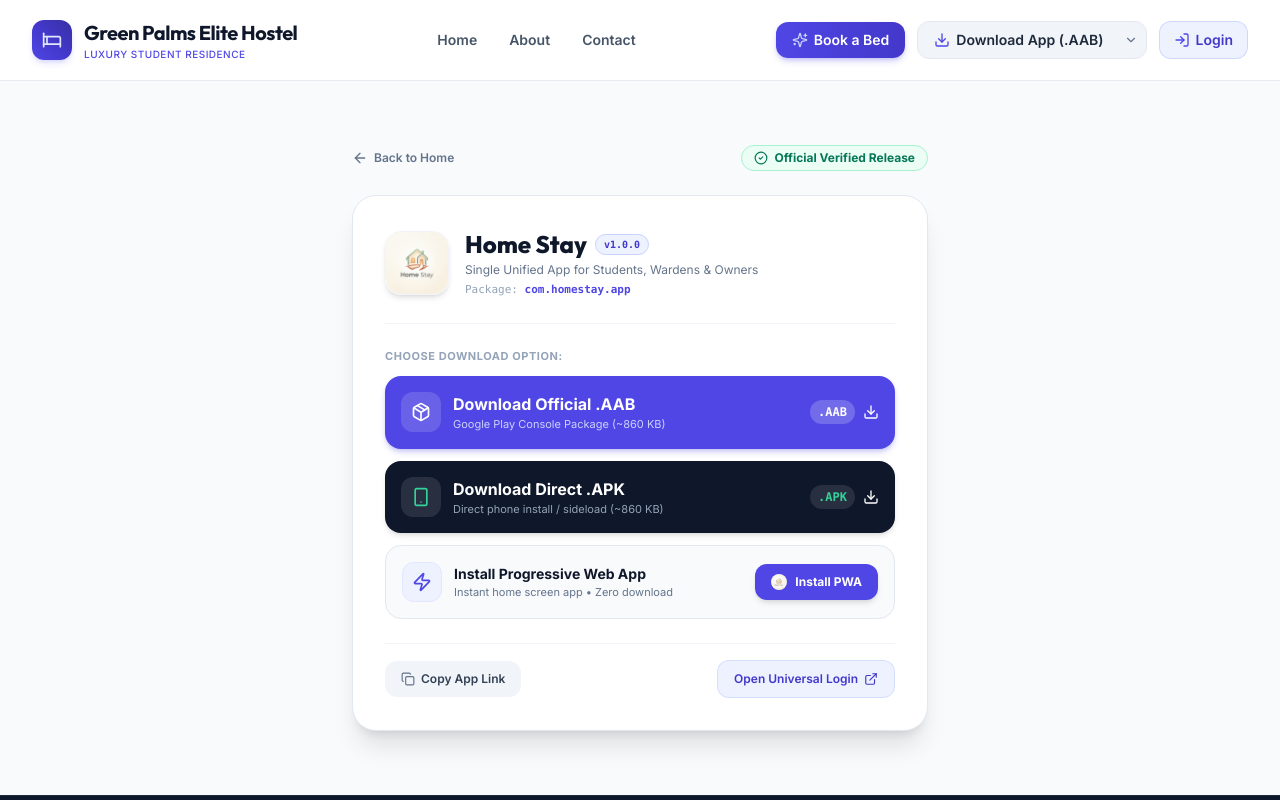
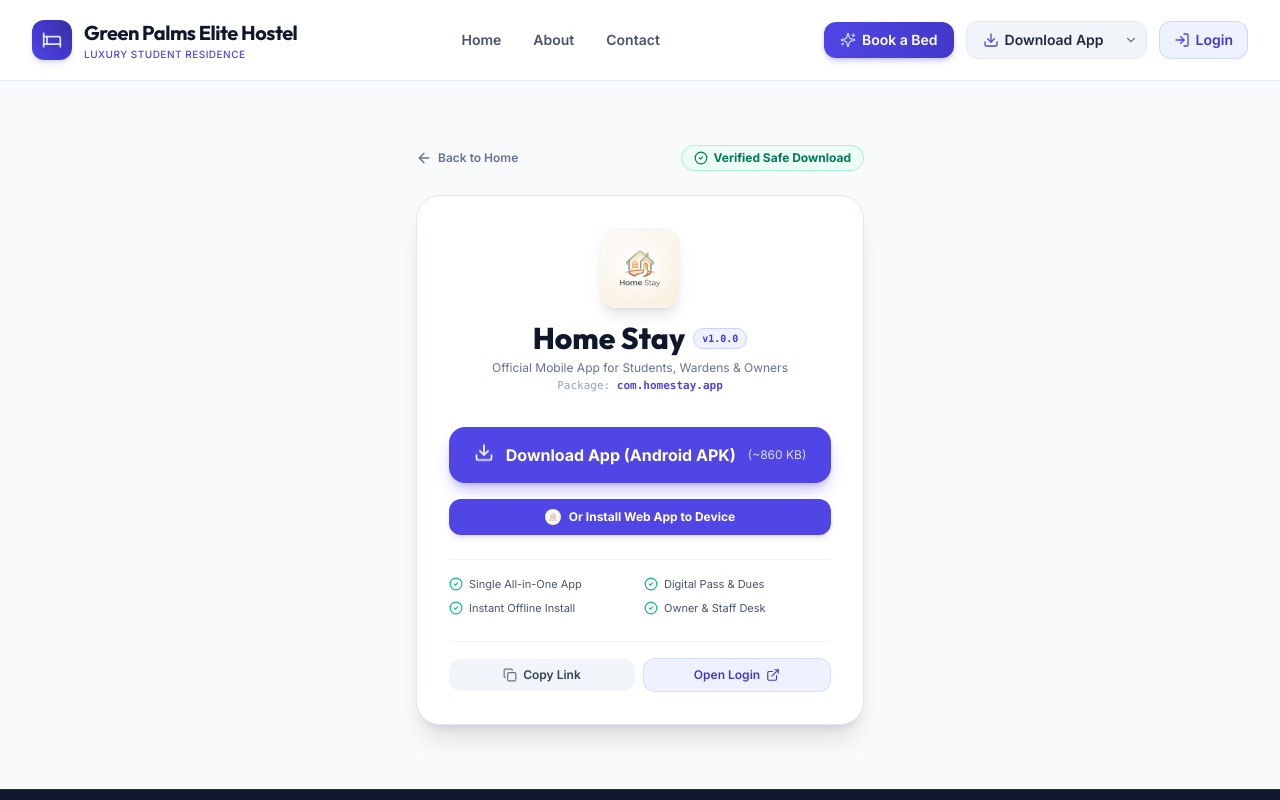
Before and after one commit to homestay7075-lang/homestay, a Next.js app: page /download in a window 1280 px wide. Shown: the top 800 px of the page. Built offline with nearby package versions, Linux system fonts and the light colour scheme.

Commit message:
feat: consolidate into single unified app with all-in-one universal login

```diff
--- a/app/api/download/aab/route.ts
+++ b/app/api/download/aab/route.ts
@@ -3,62 +3,20 @@ import fs from 'fs';
 import path from 'path';
 
 export async function GET(req: Request) {
-  const { searchParams } = new URL(req.url);
-  const role = (searchParams.get('role') || 'single').toLowerCase();
-  const format = (searchParams.get('format') || 'aab').toLowerCase();
+  const downloadsDir = path.join(process.cwd(), 'public', 'downloads');
 
-  const downloadsDir = path.join(process.cwd(), 'public', 'downloads');
-  const unifiedAab = path.join(downloadsDir, 'homestay-release.aab');
-  const unifiedApk = path.join(downloadsDir, 'homestay-v1.0.0.apk');
-  const studentAab = path.join(downloadsDir, 'homestay-student-release.aab');
-  const studentApk = path.join(downloadsDir, 'homestay-student-v1.0.0.apk');
+  // Candidate APK files that exist on disk
+  const candidates = [
+    path.join(downloadsDir, 'homestay-app.apk'),
+    path.join(downloadsDir, 'homestay-v1.0.0.apk'),
+    path.join(downloadsDir, 'homestay-student-v1.0.0.apk'),
+    path.join(downloadsDir, 'homestay-owner-v1.0.0.apk'),
+  ];
 
-  // Auto-provision unified files from release base if not already created
-  if (!fs.existsSync(unifiedAab) && fs.existsSync(studentAab)) {
-    try {
-      fs.copyFileSync(studentAab, unifiedAab);
-    } catch (e) {
-      console.error('Failed copying unified aab', e);
-    }
-  }
+  let filePath = candidates.find((p) => fs.existsSync(p));
 
-  if (!fs.existsSync(unifiedApk) && fs.existsSync(studentApk)) {
-    try {
-      fs.copyFileSync(studentApk, unifiedApk);
-    } catch (e) {
-      console.error('Failed copying unified apk', e);
-    }
-  }
-
-  let filename = format === 'apk' ? 'homestay-v1.0.0.apk' : 'homestay-release.aab';
-
-  if (role === 'all') {
-    filename = 'homestay-all-aab-bundles.zip';
-  } else if (role === 'owner') {
-    filename = format === 'apk' ? 'homestay-owner-v1.0.0.apk' : 'homestay-owner-release.aab';
-  } else if (role === 'staff') {
-    filename = format === 'apk' ? 'homestay-staff-v1.0.0.apk' : 'homestay-staff-release.aab';
-  } else if (role === 'student' || role === 'resident') {
-    filename = format === 'apk' ? 'homestay-student-v1.0.0.apk' : 'homestay-student-release.aab';
-  } else {
-    // Default: Single Unified App for all roles
-    filename = format === 'apk' ? 'homestay-v1.0.0.apk' : 'homestay-release.aab';
-  }
-
-  let filePath = path.join(downloadsDir, filename);
-
-  // Fallback if file doesn't exist yet
-  if (!fs.existsSync(filePath)) {
-    if (filename.endsWith('.apk') && fs.existsSync(studentApk)) {
-      filePath = studentApk;
-    } else if (filename.endsWith('.aab') && fs.existsSync(studentAab)) {
-      filePath = studentAab;
-    } else {
-      return NextResponse.json(
-        { error: `Download file ${filename} not found. Please regenerate bundles.` },
-        { status: 404 }
-      );
-    }
+  if (!filePath) {
+    return NextResponse.redirect(new URL('/downloads/homestay-app.apk', req.url));
   }
 
   try {
@@ -67,13 +25,13 @@ export async function GET(req: Request) {
 
     return new NextResponse(fileBuffer, {
       headers: {
-        'Content-Type': 'application/octet-stream',
-        'Content-Disposition': `attachment; filename="${filename}"`,
+        'Content-Type': 'application/vnd.android.package-archive',
+        'Content-Disposition': 'attachment; filename="homestay-app.apk"',
         'Content-Length': stats.size.toString(),
         'Cache-Control': 'public, max-age=3600',
       },
     });
   } catch (error: any) {
-    return NextResponse.json({ error: error.message }, { status: 500 });
+    return NextResponse.redirect(new URL('/downloads/homestay-app.apk', req.url));
   }
 }
--- a/app/download/page.tsx
+++ b/app/download/page.tsx
@@ -5,15 +5,14 @@ import Link from 'next/link';
 import PublicNavbar from '@/components/public/PublicNavbar';
 import PublicFooter from '@/components/public/PublicFooter';
 import {
-  Smartphone,
   Download,
   CheckCircle2,
   ArrowLeft,
-  Package,
+  Smartphone,
   Copy,
   Check,
   ExternalLink,
-  Zap,
+  ShieldCheck,
 } from 'lucide-react';
 import { useHostelSettings } from '@/lib/context/SettingsContext';
 import InstallPwaButton from '@/components/common/InstallPwaButton';
@@ -21,7 +20,7 @@ import InstallPwaButton from '@/components/common/InstallPwaButton';
 export default function DownloadAppPage() {
   const { hostelName } = useHostelSettings();
   const [copiedUrl, setCopiedUrl] = useState(false);
-  const [downloadingFormat, setDownloadingFormat] = useState<string | null>(null);
+  const [isDownloading, setIsDownloading] = useState(false);
 
   const appUrl =
     typeof window !== 'undefined'
@@ -34,9 +33,9 @@ export default function DownloadAppPage() {
     setTimeout(() => setCopiedUrl(false), 2000);
   };
 
-  const handleDownload = (format: string) => {
-    setDownloadingFormat(format);
-    setTimeout(() => setDownloadingFormat(null), 3000);
+  const handleDownloadClick = () => {
+    setIsDownloading(true);
+    setTimeout(() => setIsDownloading(false), 3500);
   };
 
   return (
@@ -44,8 +43,8 @@ export default function DownloadAppPage() {
       <PublicNavbar />
 
       <main className="flex-1 flex items-center justify-center py-12 sm:py-16 px-4 sm:px-6 lg:px-8">
-        <div className="max-w-xl w-full mx-auto space-y-6">
-          {/* Header Back & Verification */}
+        <div className="max-w-md w-full mx-auto space-y-6">
+          {/* Header Back & Verified Status */}
           <div className="flex items-center justify-between">
             <Link
               href="/"
@@ -57,124 +56,96 @@ export default function DownloadAppPage() {
 
             <span className="inline-flex items-center gap-1.5 px-3 py-1 rounded-full bg-emerald-50 border border-emerald-200 text-emerald-700 text-xs font-bold">
               <CheckCircle2 className="w-3.5 h-3.5" />
-              Official Verified Release
+              Verified Safe Download
             </span>
           </div>
 
           {/* Main Download Card */}
-          <div className="bg-white rounded-3xl border border-slate-200 shadow-xl p-6 sm:p-8 space-y-6">
+          <div className="bg-white rounded-3xl border border-slate-200 shadow-xl p-6 sm:p-8 space-y-6 text-center">
             {/* App Brand Header */}
-            <div className="flex items-center gap-4 border-b border-slate-100 pb-6">
+            <div className="flex flex-col items-center space-y-3">
               <img
                 src="/logo.png"
                 alt="Home Stay Logo"
-                className="w-16 h-16 rounded-2xl shadow-md border border-slate-100 object-cover shrink-0"
+                className="w-20 h-20 rounded-2xl shadow-lg border border-slate-100 object-cover"
               />
-              <div className="min-w-0 flex-1">
-                <div className="flex items-center gap-2 flex-wrap">
-                  <h1 className="text-2xl font-black text-slate-900 font-display">Home Stay</h1>
+              <div>
+                <div className="flex items-center justify-center gap-2">
+                  <h1 className="text-2xl sm:text-3xl font-black text-slate-900 font-display">
+                    Home Stay
+                  </h1>
                   <span className="px-2 py-0.5 rounded-full bg-indigo-50 border border-indigo-200 text-indigo-700 text-[10px] font-bold font-mono">
                     v1.0.0
                   </span>
                 </div>
-                <p className="text-xs text-slate-500 mt-0.5">
-                  Single Unified App for Students, Wardens &amp; Owners
+                <p className="text-xs text-slate-500 mt-1">
+                  Official Mobile App for Students, Wardens &amp; Owners
                 </p>
-                <div className="text-[11px] font-mono text-slate-400 mt-1">
+                <div className="text-[11px] font-mono text-slate-400 mt-0.5">
                   Package: <span className="font-semibold text-indigo-600">com.homestay.app</span>
                 </div>
               </div>
             </div>
 
-            {/* Download Options */}
-            <div className="space-y-3">
-              <span className="text-[11px] font-bold uppercase tracking-wider text-slate-400 block">
-                Choose Download Option:
-              </span>
-
-              {/* Option 1: Official .AAB (Google Play Store) */}
+            {/* Direct Download Button */}
+            <div className="space-y-3 pt-2">
               <a
-                href="/api/download/aab?role=single&format=aab"
-                download="homestay-release.aab"
-                onClick={() => handleDownload('aab')}
-                className="w-full p-4 rounded-2xl bg-indigo-600 hover:bg-indigo-700 text-white flex items-center justify-between shadow-md shadow-indigo-600/25 transition group active:scale-[0.99]"
+                href="/downloads/homestay-app.apk"
+                download="homestay-app.apk"
+                onClick={handleDownloadClick}
+                className="w-full py-4 px-6 rounded-2xl bg-indigo-600 hover:bg-indigo-700 active:scale-[0.99] text-white flex items-center justify-center gap-3 shadow-lg shadow-indigo-600/30 transition text-sm sm:text-base font-bold"
               >
-                <div className="flex items-center gap-3">
-                  <div className="w-10 h-10 rounded-xl bg-white/15 flex items-center justify-center shrink-0">
-                    <Package className="w-5 h-5 text-white" />
-                  </div>
-                  <div className="text-left">
-                    <div className="font-bold text-sm sm:text-base">Download Official .AAB</div>
-                    <div className="text-[11px] text-indigo-200">Google Play Console Package (~860 KB)</div>
-                  </div>
-                </div>
-                <div className="flex items-center gap-2 shrink-0">
-                  <span className="text-xs font-semibold px-2 py-1 rounded-lg bg-white/20 font-mono">
-                    {downloadingFormat === 'aab' ? 'Downloading...' : '.AAB'}
-                  </span>
-                  <Download className="w-4 h-4 group-hover:translate-y-0.5 transition" />
-                </div>
+                <Download className="w-5 h-5 animate-bounce" />
+                <span>{isDownloading ? 'Starting Download...' : 'Download App (Android APK)'}</span>
+                <span className="text-xs font-normal opacity-80">(~860 KB)</span>
               </a>
 
-              {/* Option 2: Direct Phone Install (.APK) */}
-              <a
-                href="/api/download/aab?role=single&format=apk"
-                download="homestay-v1.0.0.apk"
-                onClick={() => handleDownload('apk')}
-                className="w-full p-4 rounded-2xl bg-slate-900 hover:bg-slate-800 text-white flex items-center justify-between shadow-md transition group active:scale-[0.99]"
-              >
-                <div className="flex items-center gap-3">
-                  <div className="w-10 h-10 rounded-xl bg-white/10 flex items-center justify-center shrink-0">
-                    <Smartphone className="w-5 h-5 text-emerald-400" />
-                  </div>
-                  <div className="text-left">
-                    <div className="font-bold text-sm sm:text-base">Download Direct .APK</div>
-                    <div className="text-[11px] text-slate-400">Direct phone install / sideload (~860 KB)</div>
-                  </div>
-                </div>
-                <div className="flex items-center gap-2 shrink-0">
-                  <span className="text-xs font-semibold px-2 py-1 rounded-lg bg-white/10 text-emerald-400 font-mono">
-                    {downloadingFormat === 'apk' ? 'Downloading...' : '.APK'}
-                  </span>
-                  <Download className="w-4 h-4 group-hover:translate-y-0.5 transition" />
-                </div>
-              </a>
-
-              {/* Option 3: Instant Progressive Web App */}
-              <div className="p-4 rounded-2xl bg-slate-50 border border-slate-200 flex items-center justify-between gap-3">
-                <div className="flex items-center gap-3">
-                  <div className="w-10 h-10 rounded-xl bg-indigo-50 border border-indigo-100 flex items-center justify-center shrink-0 text-indigo-600">
-                    <Zap className="w-5 h-5" />
-                  </div>
-                  <div className="text-left">
-                    <div className="font-bold text-sm text-slate-900">Install Progressive Web App</div>
-                    <div className="text-[11px] text-slate-500">Instant home screen app • Zero download</div>
-                  </div>
-                </div>
-                <InstallPwaButton label="Install PWA" className="px-3 py-2 text-xs shrink-0" />
+              {/* Instant Web PWA Install option */}
+              <div className="pt-1">
+                <InstallPwaButton label="Or Install Web App to Device" className="w-full justify-center py-2.5 text-xs" />
               </div>
             </div>
 
-            {/* Quick Actions */}
-            <div className="pt-4 border-t border-slate-100 flex flex-col sm:flex-row items-center justify-between gap-3">
+            {/* Feature Highlights */}
+            <div className="pt-4 border-t border-slate-100 grid grid-cols-2 gap-2 text-[11px] text-slate-600 text-left">
+              <div className="flex items-center gap-1.5">
+                <CheckCircle2 className="w-3.5 h-3.5 text-emerald-500 shrink-0" />
+                <span>Single All-in-One App</span>
+              </div>
+              <div className="flex items-center gap-1.5">
+                <CheckCircle2 className="w-3.5 h-3.5 text-emerald-500 shrink-0" />
+                <span>Digital Pass &amp; Dues</span>
+              </div>
+              <div className="flex items-center gap-1.5">
+                <CheckCircle2 className="w-3.5 h-3.5 text-emerald-500 shrink-0" />
+                <span>Instant Offline Install</span>
+              </div>
+              <div className="flex items-center gap-1.5">
+                <CheckCircle2 className="w-3.5 h-3.5 text-emerald-500 shrink-0" />
+                <span>Owner &amp; Staff Desk</span>
+              </div>
+            </div>
+
+            {/* Quick Actions: Open Login / Copy Link */}
+            <div className="pt-4 border-t border-slate-100 flex items-center justify-between gap-2">
               <button
                 type="button"
                 onClick={handleCopyLink}
-                className="w-full sm:w-auto px-4 py-2.5 bg-slate-100 hover:bg-slate-200/80 text-slate-700 font-semibold text-xs rounded-xl transition flex items-center justify-center gap-1.5"
+                className="flex-1 py-2 px-3 bg-slate-100 hover:bg-slate-200/80 text-slate-700 font-semibold text-xs rounded-xl transition flex items-center justify-center gap-1.5"
               >
                 {copiedUrl ? (
                   <Check className="w-3.5 h-3.5 text-emerald-600" />
                 ) : (
                   <Copy className="w-3.5 h-3.5 text-slate-500" />
                 )}
-                <span>{copiedUrl ? 'Copied Web Link!' : 'Copy App Link'}</span>
+                <span>{copiedUrl ? 'Copied Link!' : 'Copy Link'}</span>
               </button>
 
               <Link
                 href="/login"
-                className="w-full sm:w-auto px-4 py-2.5 bg-indigo-50 hover:bg-indigo-100 text-indigo-700 border border-indigo-200/60 font-semibold text-xs rounded-xl transition flex items-center justify-center gap-1.5"
+                className="flex-1 py-2 px-3 bg-indigo-50 hover:bg-indigo-100 text-indigo-700 border border-indigo-200/60 font-semibold text-xs rounded-xl transition flex items-center justify-center gap-1.5"
               >
-                <span>Open Universal Login</span>
+                <span>Open Login</span>
                 <ExternalLink className="w-3.5 h-3.5" />
               </Link>
             </div>
--- a/components/public/PublicNavbar.tsx
+++ b/components/public/PublicNavbar.tsx
@@ -95,14 +95,14 @@ export default function PublicNavbar() {
                 <div className="inline-flex items-center rounded-xl bg-slate-100 hover:bg-slate-200/80 transition p-0.5 border border-slate-200">
                   {/* Direct 1-click Download */}
                   <a
-                    href="/api/download/aab?role=single&format=aab"
-                    download="homestay-release.aab"
-                    onClick={() => notifyDownload('Home Stay App (.AAB)')}
+                    href="/downloads/homestay-app.apk"
+                    download="homestay-app.apk"
+                    onClick={() => notifyDownload('Home Stay App')}
                     className="px-3.5 py-1.5 text-xs sm:text-sm font-semibold text-slate-800 hover:text-indigo-600 flex items-center gap-1.5"
                     title="Direct Download Official Home Stay App"
                   >
                     <Download className="w-4 h-4 text-indigo-600" />
-                    <span>Download App (.AAB)</span>
+                    <span>Download App</span>
                   </a>
 
                   {/* Dropdown toggle */}
@@ -110,8 +110,8 @@ export default function PublicNavbar() {
                     type="button"
                     onClick={() => setDownloadDropdownOpen(!downloadDropdownOpen)}
                     className="p-1.5 text-slate-500 hover:text-slate-800 hover:bg-white rounded-lg transition"
-                    title="Select format to download"
-                    aria-label="Select format download"
+                    title="More download options"
+                    aria-label="More download options"
                   >
                     <ChevronDown className={`w-3.5 h-3.5 transition-transform duration-200 ${downloadDropdownOpen ? 'rotate-180' : ''}`} />
                   </button>
@@ -119,60 +119,30 @@ export default function PublicNavbar() {
 
                 {/* Direct Download Dropdown Menu */}
                 {downloadDropdownOpen && (
-                  <div className="absolute right-0 mt-2 w-72 bg-white rounded-2xl shadow-xl border border-slate-200 p-2 z-50 animate-in fade-in slide-in-from-top-2 duration-150">
+                  <div className="absolute right-0 mt-2 w-64 bg-white rounded-2xl shadow-xl border border-slate-200 p-2 z-50 animate-in fade-in slide-in-from-top-2 duration-150">
                     <div className="px-3 py-1.5 border-b border-slate-100 mb-1">
                       <span className="text-[10px] font-bold uppercase tracking-wider text-slate-400 block">
-                        Single Unified App
+                        Official App
                       </span>
                       <span className="text-[11px] text-slate-500">
-                        For Students, Wardens &amp; Owners
+                        Students, Wardens &amp; Owners
                       </span>
                     </div>
 
                     <div className="space-y-1">
-                      {/* Unified AAB */}
+                      {/* Direct Phone APK */}
                       <a
-                        href="/api/download/aab?role=single&format=aab"
-                        download="homestay-release.aab"
-                        onClick={() => notifyDownload('Home Stay Official .AAB')}
+                        href="/downloads/homestay-app.apk"
+                        download="homestay-app.apk"
+                        onClick={() => notifyDownload('Home Stay APK')}
                         className="w-full flex items-center gap-2.5 px-3 py-2 rounded-xl text-xs font-semibold text-slate-800 hover:bg-indigo-50 hover:text-indigo-700 transition"
                       >
-                        <Package className="w-4 h-4 text-indigo-600 shrink-0" />
+                        <Smartphone className="w-4 h-4 text-indigo-600 shrink-0" />
                         <div className="flex-1 text-left">
-                          <div>Official App (.AAB)</div>
-                          <div className="text-[10px] font-normal text-slate-400">Google Play Store Bundle</div>
+                          <div>Download Android App</div>
+                          <div className="text-[10px] font-normal text-slate-400">Direct install (~860 KB)</div>
                         </div>
-                        <span className="text-[10px] px-1.5 py-0.5 rounded bg-indigo-50 text-indigo-700 font-mono font-bold">.AAB</span>
-                      </a>
-
-                      {/* Direct Phone APK */}
-                      <a
-                        href="/api/download/aab?role=single&format=apk"
-                        download="homestay-v1.0.0.apk"
-                        onClick={() => notifyDownload('Direct APK')}
-                        className="w-full flex items-center gap-2.5 px-3 py-2 rounded-xl text-xs font-semibold text-slate-800 hover:bg-indigo-50 hover:text-indigo-700 transition"
-                      >
-                        <Smartphone className="w-4 h-4 text-emerald-600 shrink-0" />
-                        <div className="flex-1 text-left">
-                          <div>Direct Phone APK</div>
-                          <div className="text-[10px] font-normal text-slate-400">Instant Android sideload</div>
-                        </div>
-                        <span className="text-[10px] px-1.5 py-0.5 rounded bg-emerald-50 text-emerald-700 font-mono font-bold">APK</span>
-                      </a>
-
-                      {/* All Bundles ZIP */}
-                      <a
-                        href="/api/download/aab?role=all"
-                        download="homestay-all-aab-bundles.zip"
-                        onClick={() => notifyDownload('Complete App ZIP')}
-                        className="w-full flex items-center gap-2.5 px-3 py-2 rounded-xl text-xs font-semibold text-slate-800 hover:bg-indigo-50 hover:text-indigo-700 transition"
-                      >
-                        <Download className="w-4 h-4 text-slate-600 shrink-0" />
-                        <div className="flex-1 text-left">
-                          <div>Complete Bundles (.ZIP)</div>
-                          <div className="text-[10px] font-normal text-slate-400">All packages &amp; publishing guide</div>
-                        </div>
-                        <span className="text-[10px] px-1.5 py-0.5 rounded bg-slate-100 text-slate-600 font-mono">ZIP</span>
+                        <span className="text-[10px] px-1.5 py-0.5 rounded bg-indigo-50 text-indigo-700 font-mono font-bold">APK</span>
                       </a>
 
                       {/* Link to /download page */}
```
Also changed, not shown: 2 other files (tests, documents, lock files or other folders).
